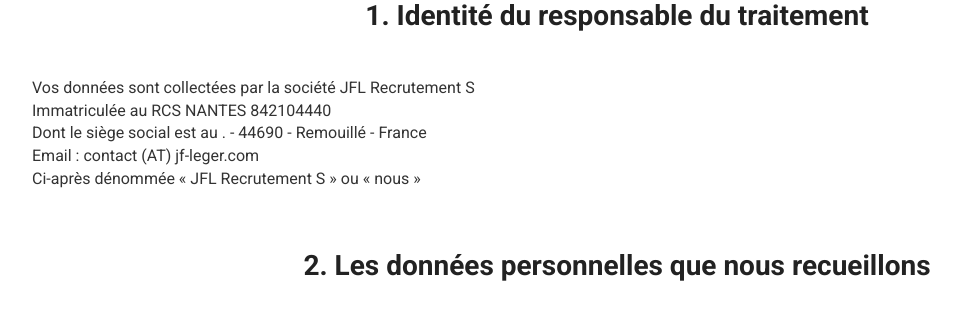
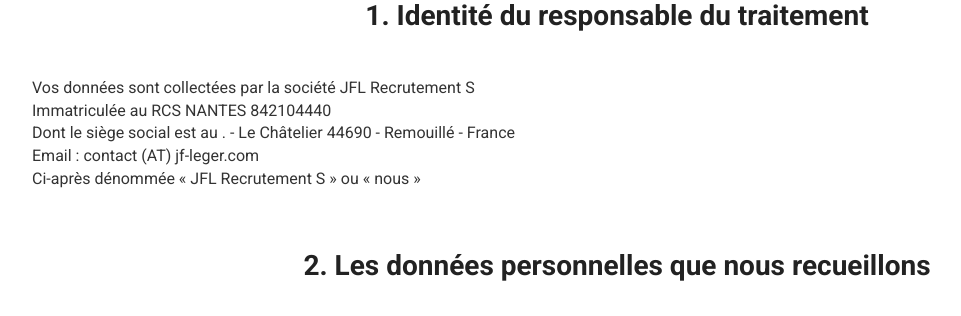
Before and after one commit to ladame/leger-rh, a Django app: page /rgpd/ in a window 1280 px wide. Shown: the part 824-1140 px from the top of the page, without its empty margins (32-993 px from the left). Run offline with Django 4.2, Linux system fonts and the light colour scheme; some libraries are stand-ins or nearby versions.

Commit message:
Change address

```diff
--- a/template/cabinet.html
+++ b/template/cabinet.html
@@ -298,7 +298,7 @@ ga('send', 'pageview');
                   <organisation itemscope itemtype="http://schema.org/LocalBusiness">
                     <strong itemprop="name">JFL Recrutement</strong><br>
                     <address itemprop="address" itemscope itemtype="http://schema.org/PostalAddress">
-                      <span itemprop="streetAddress">.</span><br><span itemprop="postalCode">44690</span>&nbsp;<span itemprop="addressLocality">Château Thébaud</span><br><span itemprop="telephone"><i class="fa fa-phone-square" aria-hidden="true"></i> <a href="tel:06 07 38 51 14">06 07 38 51 14</a></span><br>
+                      <span itemprop="streetAddress">.</span><br><span itemprop="postalCode">Le Châtelier 44690</span>&nbsp;<span itemprop="addressLocality">Château Thébaud</span><br><span itemprop="telephone"><i class="fa fa-phone-square" aria-hidden="true"></i> <a href="tel:06 07 38 51 14">06 07 38 51 14</a></span><br>
                     </address>
                   </organisation>
 
--- a/template/cadres.html
+++ b/template/cadres.html
@@ -219,7 +219,7 @@ ga('send', 'pageview');
                   <organisation itemscope itemtype="http://schema.org/LocalBusiness">
                     <strong itemprop="name">JFL Recrutement S</strong><br>
                     <address itemprop="address" itemscope itemtype="http://schema.org/PostalAddress">
-                      <span itemprop="streetAddress">.</span><br><span itemprop="postalCode">44690</span>&nbsp;<span itemprop="addressLocality">Remouillé</span><br><span itemprop="telephone"><i class="fa fa-phone-square" aria-hidden="true"></i> <a href="tel:06 07 38 51 14">06 07 38 51 14</a></span><br>
+                      <span itemprop="streetAddress">.</span><br><span itemprop="postalCode">Le Châtelier 44690</span>&nbsp;<span itemprop="addressLocality">Remouillé</span><br><span itemprop="telephone"><i class="fa fa-phone-square" aria-hidden="true"></i> <a href="tel:06 07 38 51 14">06 07 38 51 14</a></span><br>
                     </address>
                   </organisation>
 
--- a/template/contact.html
+++ b/template/contact.html
@@ -250,7 +250,7 @@ ga('send', 'pageview');
 			<address itemprop="address" itemscope itemtype="http://schema.org/PostalAddress">
 				<strong>Adresse :</strong><br>
 				<span
-					itemprop="streetAddress">.</span><br><span itemprop="postalCode">44690</span>&nbsp;<span
+					itemprop="streetAddress">.</span><br><span itemprop="postalCode">Le Châtelier 44690</span>&nbsp;<span
 					itemprop="addressLocality">Remouillé</span><br>
 			</address>
 		</organisation>
@@ -308,7 +308,7 @@ ga('send', 'pageview');
                   <organisation itemscope itemtype="http://schema.org/LocalBusiness">
                     <strong itemprop="name">JFL Recrutement S</strong><br>
                     <address itemprop="address" itemscope itemtype="http://schema.org/PostalAddress">
-                      <span itemprop="streetAddress">.</span><br><span itemprop="postalCode">44690</span>&nbsp;<span itemprop="addressLocality">Remouillé</span><br><span itemprop="telephone"><i class="fa fa-phone-square" aria-hidden="true"></i> <a href="tel:06 07 38 51 14">06 07 38 51 14</a></span><br>
+                      <span itemprop="streetAddress">.</span><br><span itemprop="postalCode">Le Châtelier 44690</span>&nbsp;<span itemprop="addressLocality">Remouillé</span><br><span itemprop="telephone"><i class="fa fa-phone-square" aria-hidden="true"></i> <a href="tel:06 07 38 51 14">06 07 38 51 14</a></span><br>
                     </address>
                   </organisation>
 
--- a/template/mention.html
+++ b/template/mention.html
@@ -163,7 +163,7 @@ ga('send', 'pageview');
 	<h1>Mentions légales</h1>
 </div>
 <address title="coordonnées">
-	<p><strong>L&Eacute;GER RH &amp; CONSEILS</strong> - 44690 Remouill&eacute;</p>
+	<p><strong>L&Eacute;GER RH &amp; CONSEILS</strong> - Le Châtelier 44690 Remouill&eacute;</p>
 
 </address>
 <div class="mentions">
@@ -211,7 +211,7 @@ Propri&eacute;t&eacute; du site Aerial Group ou son cessionnaire</p>
                   <organisation itemscope itemtype="http://schema.org/LocalBusiness">
                     <strong itemprop="name">JFL Recrutement S</strong><br>
                     <address itemprop="address" itemscope itemtype="http://schema.org/PostalAddress">
-                      <span itemprop="streetAddress">.</span><br><span itemprop="postalCode">44690</span>&nbsp;<span itemprop="addressLocality">Remouillé</span><br><span itemprop="telephone"><i class="fa fa-phone-square" aria-hidden="true"></i> <a href="tel:06 07 38 51 14">06 07 38 51 14</a></span><br>
+                      <span itemprop="streetAddress">.</span><br><span itemprop="postalCode">Le Châtelier 44690</span>&nbsp;<span itemprop="addressLocality">Remouillé</span><br><span itemprop="telephone"><i class="fa fa-phone-square" aria-hidden="true"></i> <a href="tel:06 07 38 51 14">06 07 38 51 14</a></span><br>
                     </address>
                   </organisation>
 
--- a/template/nantes.html
+++ b/template/nantes.html
@@ -210,7 +210,7 @@ ga('send', 'pageview');
                   <organisation itemscope itemtype="http://schema.org/LocalBusiness">
                     <strong itemprop="name">JFL Recrutement S</strong><br>
                     <address itemprop="address" itemscope itemtype="http://schema.org/PostalAddress">
-                      <span itemprop="streetAddress">.</span><br><span itemprop="postalCode">44690</span>&nbsp;<span itemprop="addressLocality">Remouillé</span><br><span itemprop="telephone"><i class="fa fa-phone-square" aria-hidden="true"></i> <a href="tel:06 07 38 51 14">06 07 38 51 14</a></span><br>
+                      <span itemprop="streetAddress">.</span><br><span itemprop="postalCode">Le Châtelier 44690</span>&nbsp;<span itemprop="addressLocality">Remouillé</span><br><span itemprop="telephone"><i class="fa fa-phone-square" aria-hidden="true"></i> <a href="tel:06 07 38 51 14">06 07 38 51 14</a></span><br>
                     </address>
                   </organisation>
 
--- a/template/plansite.html
+++ b/template/plansite.html
@@ -216,7 +216,7 @@ ga('send', 'pageview');
                   <organisation itemscope itemtype="http://schema.org/LocalBusiness">
                     <strong itemprop="name">JFL Recrutement S</strong><br>
                     <address itemprop="address" itemscope itemtype="http://schema.org/PostalAddress">
-                      <span itemprop="streetAddress">.</span><br><span itemprop="postalCode">44690</span>&nbsp;<span itemprop="addressLocality">Remouillé</span><br><span itemprop="telephone"><i class="fa fa-phone-square" aria-hidden="true"></i> <a href="tel:06 07 38 51 14">06 07 38 51 14</a></span><br>
+                      <span itemprop="streetAddress">.</span><br><span itemprop="postalCode">Le Châtelier 44690</span>&nbsp;<span itemprop="addressLocality">Remouillé</span><br><span itemprop="telephone"><i class="fa fa-phone-square" aria-hidden="true"></i> <a href="tel:06 07 38 51 14">06 07 38 51 14</a></span><br>
                     </address>
                   </organisation>
 
--- a/template/rgpd.html
+++ b/template/rgpd.html
@@ -160,7 +160,7 @@ ga('send', 'pageview');
 
     <h3 class="page-header"><strong>1.</strong>	Identité du responsable du traitement</h3>
     <p>Vos données sont collectées par la société JFL Recrutement S<br>
-    Immatriculée au RCS NANTES 842104440<br>Dont le siège social est au . - 44690 - Remouillé - France<br>Email : contact (AT) jf-leger.com<br>
+    Immatriculée au RCS NANTES 842104440<br>Dont le siège social est au . - Le Châtelier 44690 - Remouillé - France<br>Email : contact (AT) jf-leger.com<br>
     Ci-après dénommée « JFL Recrutement S » ou « nous »
     </p>
 
@@ -276,7 +276,7 @@ ga('send', 'pageview');
     <h3 class="page-header"><strong>8.</strong>	Liens vers d’autres sites internet et réseaux sociaux</h3>
     <p>Pour toute question relative à la présente politique de confidentialité ou pour toute demande relative à vos données personnelles (notamment aux fins d’exercer vos droits ci-dessus (point 6)), vous pouvez contacter JFL Recrutement S :</p>
     <ul>
-        <li>par email : contact (AT) jf-leger.com</li><li>par téléphone : 06 07 38 51 14   </li><li>par courrier postal : JFL Recrutement S - . – 44690 – Remouillé - France.</li>
+        <li>par email : contact (AT) jf-leger.com</li><li>par téléphone : 06 07 38 51 14   </li><li>par courrier postal : JFL Recrutement S - . – Le Châtelier 44690 – Remouillé - France.</li>
     </ul>
 
     <h3 class="page-header"><strong>9.</strong> Modification de la présente politique de confidentialité</h3>
@@ -311,7 +311,7 @@ ga('send', 'pageview');
                   <organisation itemscope itemtype="http://schema.org/LocalBusiness">
                     <strong itemprop="name">JFL Recrutement S</strong><br>
                     <address itemprop="address" itemscope itemtype="http://schema.org/PostalAddress">
-                      <span itemprop="streetAddress">.</span><br><span itemprop="postalCode">44690</span>&nbsp;<span itemprop="addressLocality">Remouillé</span><br><span itemprop="telephone"><i class="fa fa-phone-square" aria-hidden="true"></i> <a href="tel:06 07 38 51 14">06 07 38 51 14</a></span><br>
+                      <span itemprop="streetAddress">.</span><br><span itemprop="postalCode">Le Châtelier 44690</span>&nbsp;<span itemprop="addressLocality">Remouillé</span><br><span itemprop="telephone"><i class="fa fa-phone-square" aria-hidden="true"></i> <a href="tel:06 07 38 51 14">06 07 38 51 14</a></span><br>
                     </address>
                   </organisation>
 
--- a/template/shared_variable.js
+++ b/template/shared_variable.js
@@ -1,2 +1,2 @@
 var companyName = "JFL Recrutement";
-var companyAddress = "JFL Recrutement  44690 Château Thébaud";
+var companyAddress = "JFL Recrutement  Le Châtelier 44690 Château Thébaud";
```
